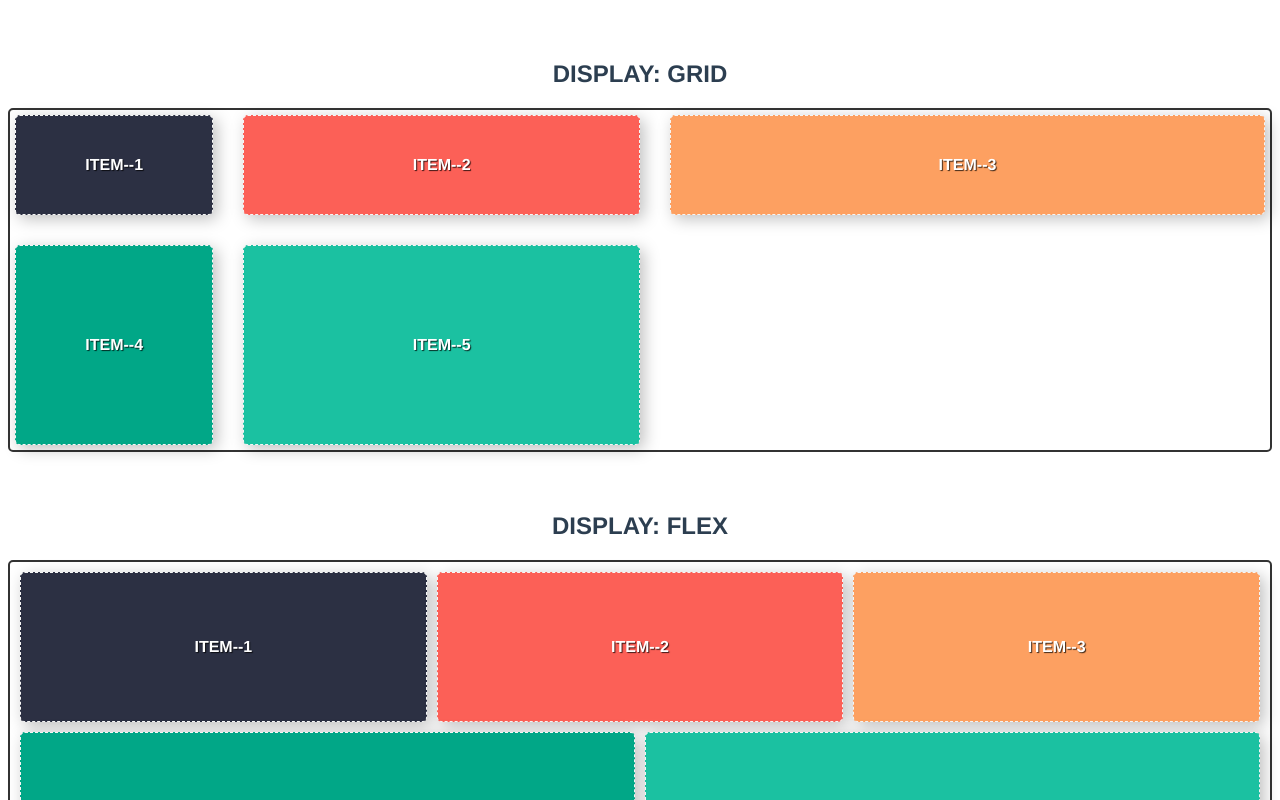
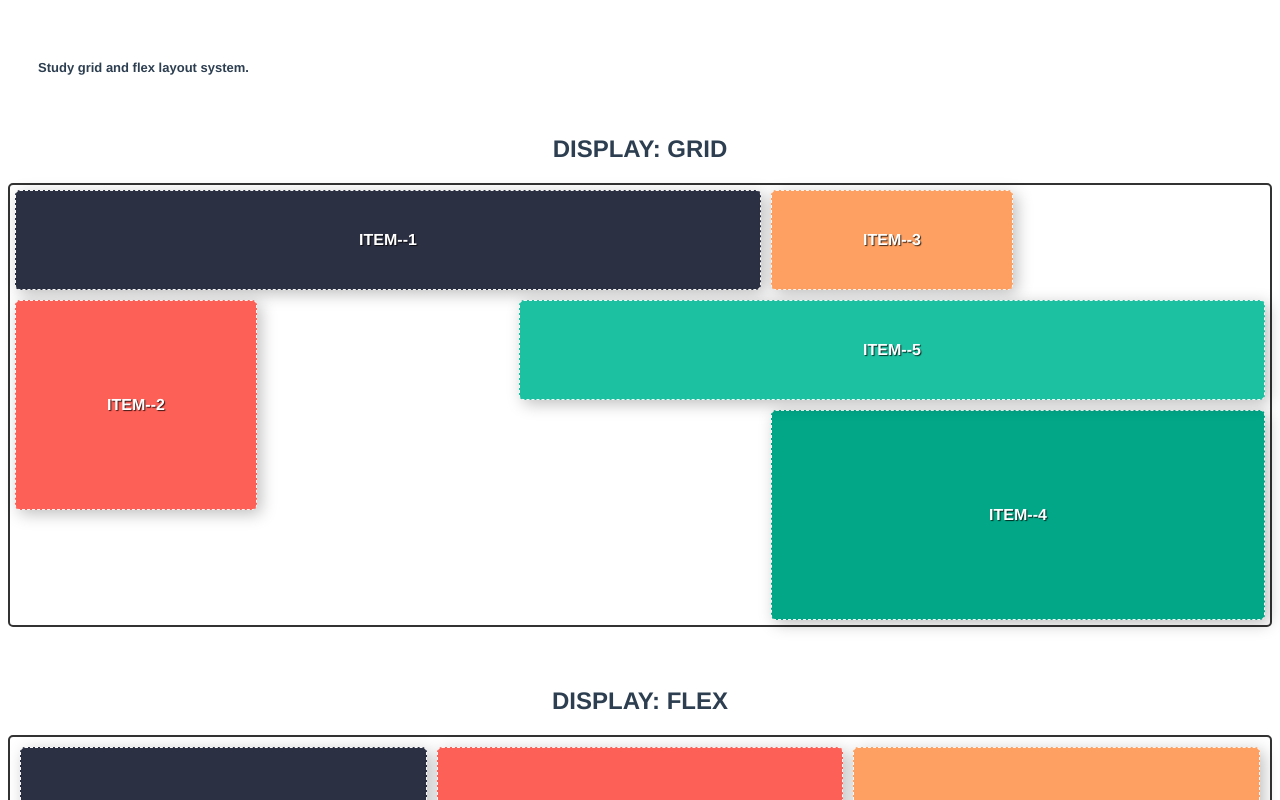
Before and after one commit to eunha0ne/study-grid-flex-layout, a Vue app: page / in a window 1280 px wide. Shown: the top 800 px of the page. Built offline with nearby package versions, Linux system fonts and the light colour scheme.

Commit message:
[Chore] 그리드 시스템으로 레이아웃 표현하기

```diff
--- a/src/App.vue
+++ b/src/App.vue
@@ -1,7 +1,8 @@
 <template>
   <div id="app">
+    <h1 class="app-title">Study grid and flex layout system.</h1>
     <LayoutGrid />
-    <LayoutFlex class="l-m-top-60" />
+    <LayoutFlex class="l-mg-top-60" />
   </div>
 </template>
 
@@ -25,10 +26,16 @@ export default {
   -moz-osx-font-smoothing: grayscale;
   text-align: center;
   color: #2c3e50;
-  margin-top: 60px;
 }
 
-.l-m-top-60 {
+.app-title {
+  margin: 60px 0;
+  padding: 0 30px;
+  font-size: 13px;
+  text-align: left;
+}
+
+.l-mg-top-60 {
   margin-top: 60px;
 }
 </style>
--- a/src/components/LayoutFlex.vue
+++ b/src/components/LayoutFlex.vue
@@ -16,7 +16,8 @@ export default {
 <style lang="scss" scoped>
 ::v-deep .container--flex {
   display: flex;
-  flex-flow: row wrap; // Short-hand: flex-direction | flex-wrap
+  /* Short-hand: flex-direction | flex-wrap */
+  flex-flow: row wrap;
   justify-content: flex-start;
 }
 
--- a/src/components/LayoutGrid.vue
+++ b/src/components/LayoutGrid.vue
@@ -16,9 +16,30 @@ export default {
 <style lang="scss" scoped>
 ::v-deep .container--grid {
   display: grid;
-  // grid-template-columns: repeat(5, 250px); // Short-hand: 250px 250px 250px 250px 250px 250px;
-  grid-template-columns: 1fr 2fr 3fr;
-  grid-template-rows: 100px 200px;
-  grid-gap: 30px;
+  /* Short-hand: 20% 20% 20% 20% 20%; */
+  grid-template-columns: repeat(5, 1fr);
+  /* grid-template-rows: 100px 100px; */
+  grid-auto-rows: minmax(auto, 100px);
+  grid-gap: 10px;
+}
+
+::v-deep .item {
+  &--1 {
+    grid-column: 1 / 4;
+  }
+
+  &--2 {
+    grid-column: 1 / 1;
+    grid-row: 2 / 4;
+  }
+
+  &--4 {
+    grid-column: 4 / 6;
+    grid-row: 3 / 5;
+  }
+
+  &--5 {
+    grid-column: 3 / 6;
+  }
 }
 </style>
```
